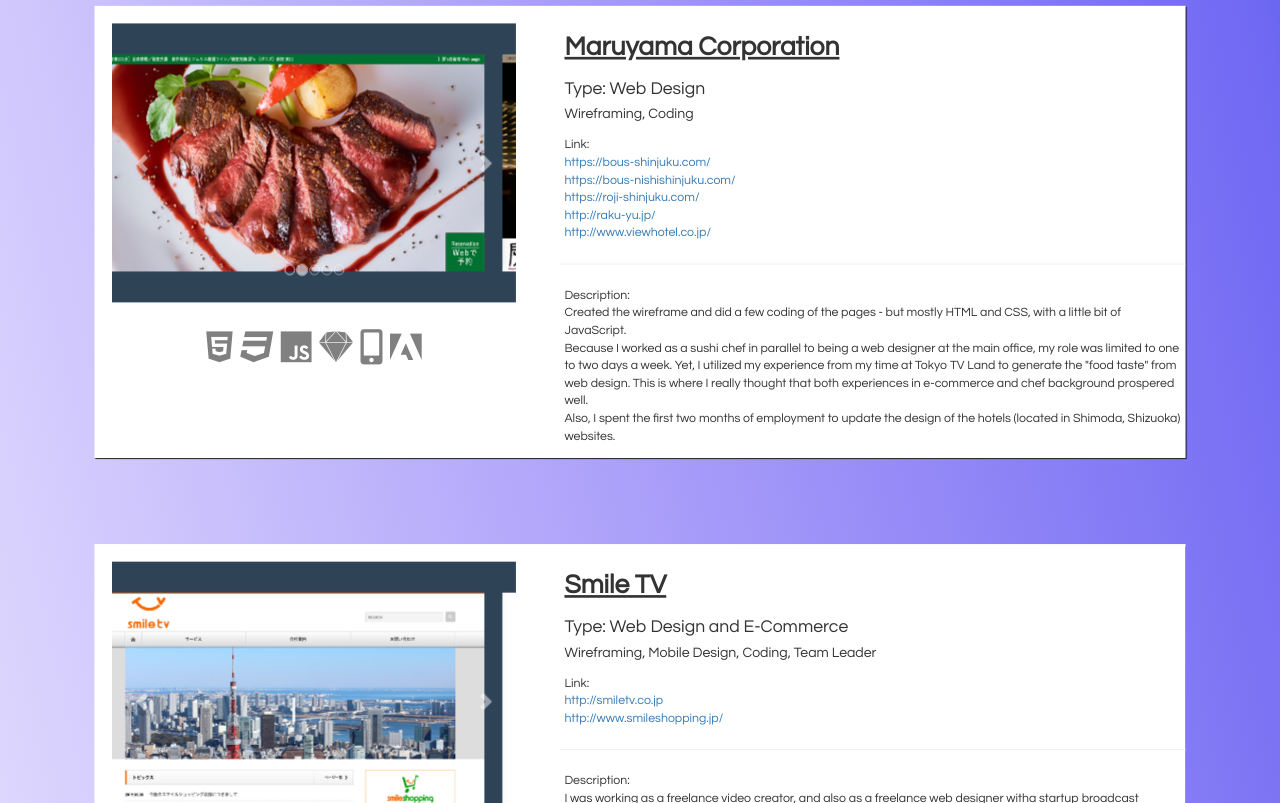
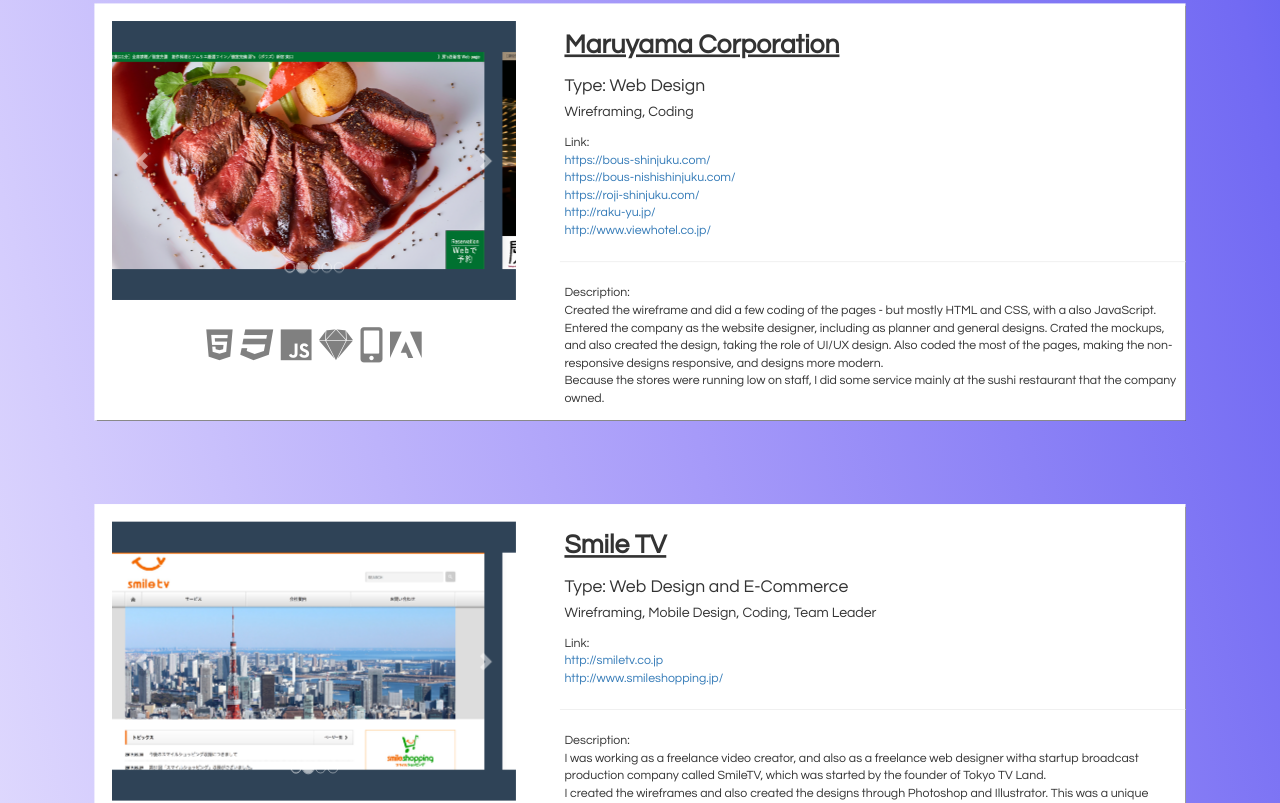
Before and after one commit to rfujiwar23/page-renewal, a plain HTML site: page index.html in a window 1280 px wide. Shown: the part 2660-3463 px from the top of the page. Drawn offline with nearby package versions, Linux system fonts and the light colour scheme.

Commit message:
update index.html

```diff
--- a/index.html
+++ b/index.html
@@ -355,13 +355,11 @@
            </p>
           <hr>
           <p><em>Description:</em><br>
-            Created the wireframe and did a few coding of the pages - but mostly HTML and CSS, with a little bit of
+              Created the wireframe and did a few coding of the pages - but mostly HTML and CSS, with a also
             JavaScript.
-            <br> Because I worked as a sushi chef in parallel to being a web designer at the main office,
-            my role was limited to one to two days a week.  Yet, I utilized my experience from my time at
-            Tokyo TV Land to generate the "food taste" from web design.  This is where I really thought that
-            both experiences in e-commerce and chef background prospered well.
-            <br> Also, I spent the first two months of employment to update the design of the hotels (located in Shimoda, Shizuoka) websites.
+            <br> Entered the company as the website designer, including as planner and general designs.  Crated the mockups, and also created the design, taking the role of UI/UX design.
+            Also coded the most of the pages, making the non-responsive designs responsive, and designs more modern.
+            <br> Because the stores were running low on staff, I did some service mainly at the sushi restaurant that the company owned.
           </p>
 
         </div>
```
